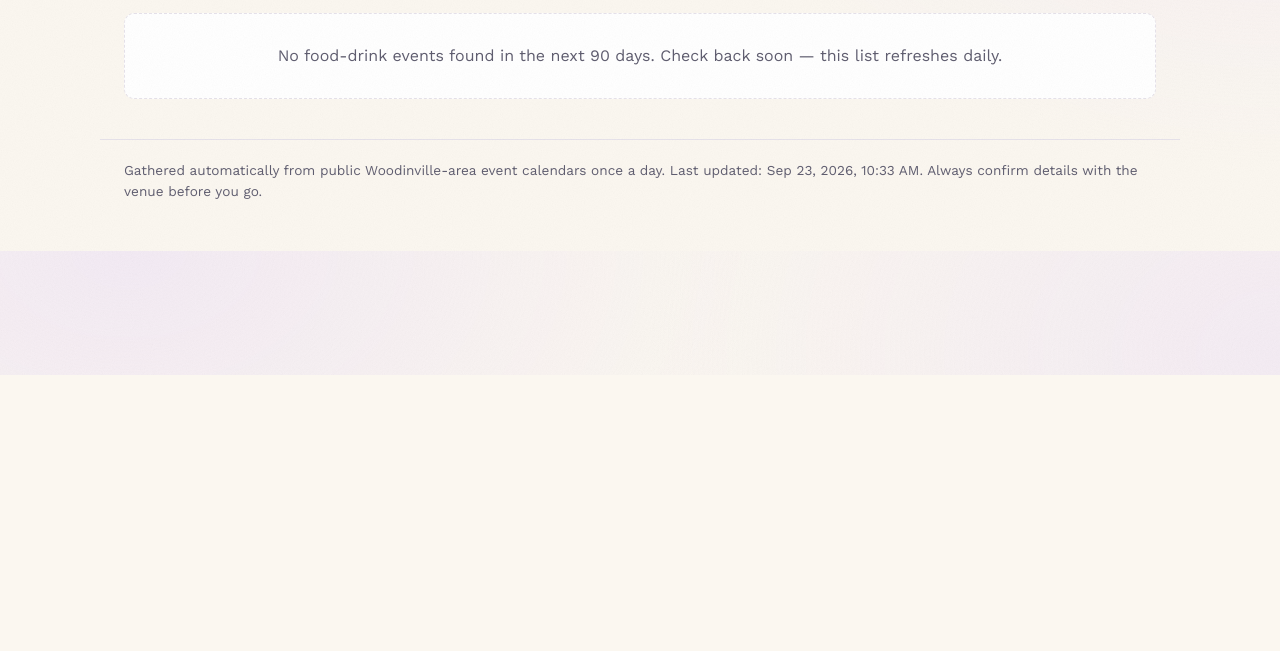
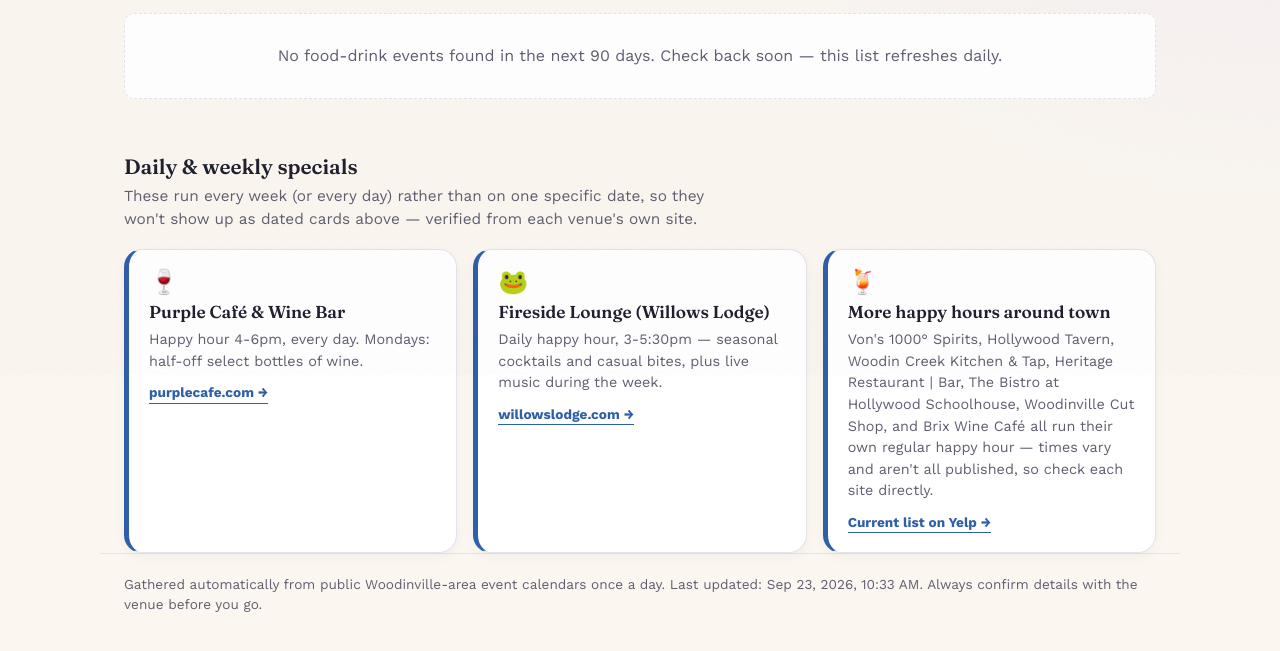
Before and after one commit to waaevents/waaevents, a website: page food-drink.html in a window 1280 px wide. Shown: the part 425-1076 px from the top of the page. Before the commit the page ends 800 px from the top, so only its background shows below. Drawn offline with nearby package versions, Linux system fonts and the light colour scheme.

Commit message:
Fix Pouring filter (Red/Sparkling no longer show the same list) + add real daily specials to Food & Drink
Root cause: an untagged winery was designed to never be hidden by the color
filter (a safe default so we wouldn't wrongly exclude something), but with
only ~14 of 81 wineries tagged, that meant every color selection showed
almost the entire list — Red and Sparkling looked nearly identical because
they were 90%+ the same untagged wineries. Flipped the logic: selecting a
specific pour now shows only wineries actually confirmed to pour it.
Added a short note above the filter explaining that a shorter list under a
given pour means limited data, not a smaller selection, so it doesn't read
as broken as coverage grows.

Food & Drink: added a 'Daily & weekly specials' section with real,
verified recurring happy hours — Purple Café (4-6pm daily, Monday half-off
bottles), Fireside Lounge at Willows Lodge (3-5:30pm daily) — plus a
pointer to Von's 1000°, Hollywood Tavern, Woodin Creek Kitchen & Tap,
Heritage, The Bistro at Hollywood Schoolhouse, Cut Shop, and Brix Wine
Café, all of which run their own happy hour but don't publish exact times
publicly. Added Hollywood Tavern, Woodin Creek Kitchen & Tap, and The Bine
Beer & Food to the restaurant list.

```diff
--- a/assets/app.js
+++ b/assets/app.js
@@ -174,7 +174,10 @@
         const typeOk = activeType === 'all' || types.includes(activeType);
         // A winery with no confirmed color focus is never excluded by color —
         // we just don't know, rather than assuming it doesn't pour that color.
-        const colorOk = activeColor === 'all' || colors.length === 0 || colors.includes(activeColor);
+        // Once a specific pour is picked, only show wineries actually confirmed to
+        // pour it — an untagged winery no longer auto-shows, or every color would
+        // look like nearly the same list.
+        const colorOk = activeColor === 'all' || colors.includes(activeColor);
         chip.classList.toggle('hidden', !(typeOk && colorOk));
       });
       document.querySelectorAll('.winery-district').forEach((section) => {
--- a/food-drink.html
+++ b/food-drink.html
@@ -29,6 +29,31 @@
     </ul>
   </main>
 
+  <section class="spotlight-section">
+    <h2>Daily &amp; weekly specials</h2>
+    <p class="spotlight-lede">These run every week (or every day) rather than on one specific date, so they won't show up as dated cards above — verified from each venue's own site.</p>
+    <div class="spotlight-grid">
+      <div class="spotlight-card" style="--spot-accent: var(--food)">
+        <div class="glyph">🍷</div>
+        <h3>Purple Café &amp; Wine Bar</h3>
+        <p>Happy hour 4-6pm, every day. Mondays: half-off select bottles of wine.</p>
+        <a class="spotlight-link" href="https://www.purplecafe.com/woodinville" target="_blank" rel="noopener">purplecafe.com →</a>
+      </div>
+      <div class="spotlight-card" style="--spot-accent: var(--food)">
+        <div class="glyph">🐸</div>
+        <h3>Fireside Lounge (Willows Lodge)</h3>
+        <p>Daily happy hour, 3-5:30pm — seasonal cocktails and casual bites, plus live music during the week.</p>
+        <a class="spotlight-link" href="https://willowslodge.com/dine/fireside-lounge/" target="_blank" rel="noopener">willowslodge.com →</a>
+      </div>
+      <div class="spotlight-card" style="--spot-accent: var(--food)">
+        <div class="glyph">🍹</div>
+        <h3>More happy hours around town</h3>
+        <p>Von's 1000° Spirits, Hollywood Tavern, Woodin Creek Kitchen &amp; Tap, Heritage Restaurant | Bar, The Bistro at Hollywood Schoolhouse, Woodinville Cut Shop, and Brix Wine Café all run their own regular happy hour — times vary and aren't all published, so check each site directly.</p>
+        <a class="spotlight-link" href="https://www.yelp.com/search?find_desc=Happy+Hour&find_loc=Woodinville%2C+WA+98072" target="_blank" rel="noopener">Current list on Yelp →</a>
+      </div>
+    </div>
+  </section>
+
   <footer class="site-footer">
     <p>Gathered automatically from public Woodinville-area event calendars once a day. Last updated: <span data-updated>—</span>. Always confirm details with the venue before you go.</p>
   </footer>
```
Also changed, not shown: data/restaurants.json (+22 -0 lines), wineries.html (+1 -0 lines).
